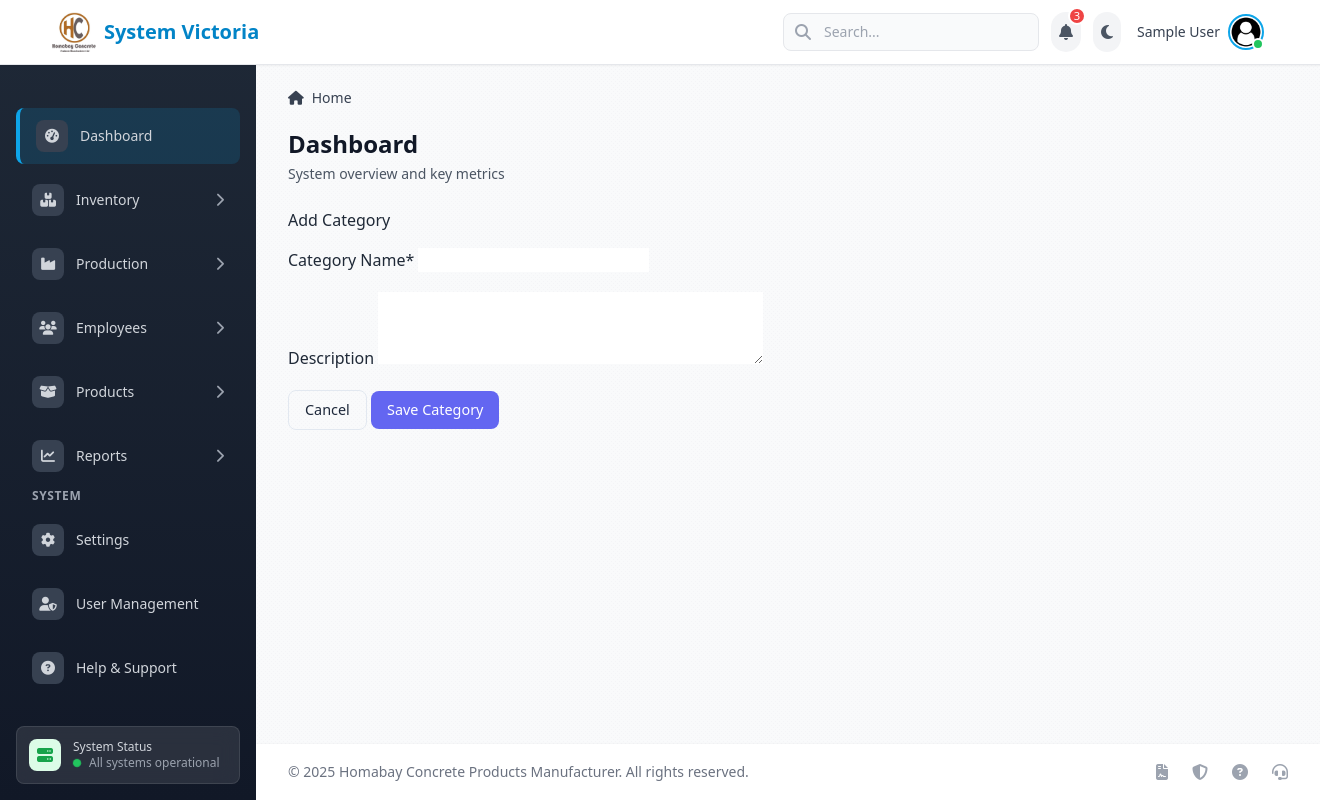
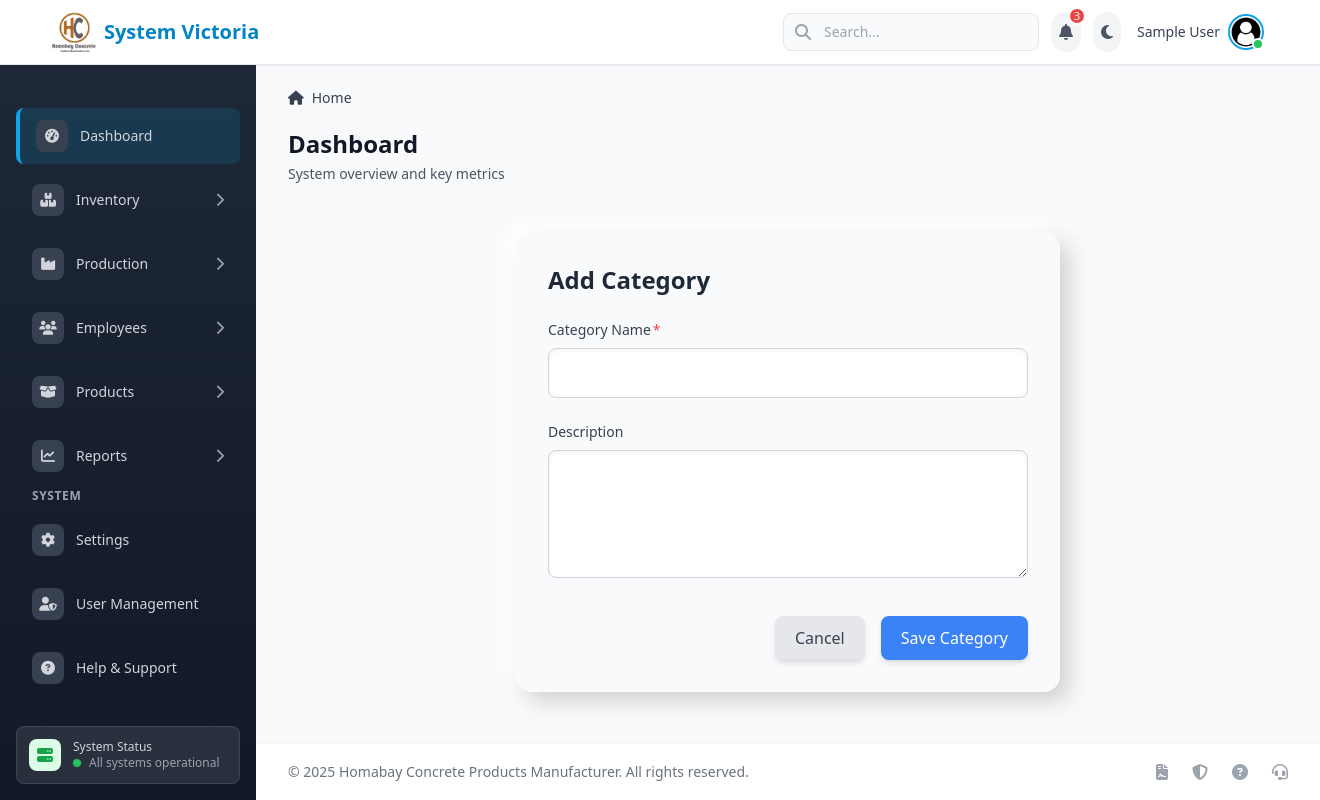
Before and after one commit to OchiengBrandon/system-victoria-hbcp, a Django app: page /victoria-management-system/inventory/categories/create/ in a window 1320 px wide; the page is wider, and only the part inside the window is pictured. Run offline with Django 5.2, Linux system fonts and the light colour scheme; the visitor is signed in with stand-in values (Sample User, id 1); some libraries are stand-ins or nearby versions.

Commit message:
Update category_form.html

```diff
--- a/templates/inventory/category_form.html
+++ b/templates/inventory/category_form.html
@@ -5,28 +5,68 @@
 {% endblock %}
 
 {% block content %}
-<div class="container">
-    <h1 class="my-4">{% if category %}Edit Category{% else %}Add Category{% endif %}</h1>
-    <form method="post">
+<div class="container mx-auto px-4 py-6 max-w-xl">
+  <div class="bg-gray-50 dark:bg-gray-800 rounded-2xl shadow-[10px_10px_20px_#d4d4d4,-10px_-10px_20px_#ffffff] dark:shadow-[10px_10px_20px_#1a1a1a,-10px_-10px_20px_#2a2a2a] p-8 transition-all duration-300">
+    <h1 class="text-2xl font-bold text-gray-800 dark:text-gray-100 mb-6">
+      {% if category %}Edit Category{% else %}Add Category{% endif %}
+    </h1>
+
+    <form method="post" class="space-y-6">
       {% csrf_token %}
-        <div class="form-group">
-            <label for="{{ form.name.id_for_label }}">Category Name*</label>
+
+      <div class="form-field">
+        <label for="{{ form.name.id_for_label }}" class="block text-sm font-medium text-gray-700 dark:text-gray-300 mb-2">
+          Category Name<span class="text-red-500 ml-0.5">*</span>
+        </label>
         {{ form.name }}
         {% if form.name.errors %}
-                <div class="text-danger">{{ form.name.errors }}</div>
+          <div class="text-red-500 text-xs mt-1">{{ form.name.errors }}</div>
         {% endif %}
       </div>
-        <div class="form-group">
-            <label for="{{ form.description.id_for_label }}">Description</label>
+
+      <div class="form-field">
+        <label for="{{ form.description.id_for_label }}" class="block text-sm font-medium text-gray-700 dark:text-gray-300 mb-2">
+          Description
+        </label>
         {{ form.description }}
         {% if form.description.errors %}
-                <div class="text-danger">{{ form.description.errors }}</div>
+          <div class="text-red-500 text-xs mt-1">{{ form.description.errors }}</div>
         {% endif %}
       </div>
-        <a href="{% url 'inventory:category_list' %}" class="btn btn-outline">Cancel</a>
-        <button type="submit" class="btn btn-primary">
+
+      <div class="flex justify-end space-x-4 mt-8 pt-2">
+        <a href="{% url 'inventory:category_list' %}"
+           class="px-5 py-2.5 bg-gray-200 dark:bg-gray-600 text-gray-700 dark:text-gray-200 rounded-lg hover:bg-gray-300 dark:hover:bg-gray-500 transition-all duration-300 focus:outline-none focus:ring-2 focus:ring-gray-400 focus:ring-opacity-50 shadow-md hover:shadow-lg">
+          Cancel
+        </a>
+        <button type="submit"
+                class="px-5 py-2.5 bg-blue-500 text-white rounded-lg hover:bg-blue-600 transition-all duration-300 focus:outline-none focus:ring-2 focus:ring-blue-500 focus:ring-opacity-50 shadow-md hover:shadow-lg">
           {% if category %}Update Category{% else %}Save Category{% endif %}
         </button>
+      </div>
     </form>
   </div>
+</div>
+
+<script>
+  document.addEventListener('DOMContentLoaded', () => {
+    // Style text input
+    const nameInput = document.querySelector('input[name="name"]');
+    if (nameInput) {
+      nameInput.classList.add('w-full', 'p-3', 'rounded-lg', 'border', 'border-gray-300',
+        'dark:border-gray-600', 'bg-white', 'dark:bg-gray-700', 'text-gray-700',
+        'dark:text-gray-200', 'focus:ring-2', 'focus:ring-blue-500', 'focus:border-transparent',
+        'shadow-inner', 'transition-all', 'duration-300');
+    }
+
+    // Style textarea
+    const descriptionTextarea = document.querySelector('textarea[name="description"]');
+    if (descriptionTextarea) {
+      descriptionTextarea.classList.add('w-full', 'p-3', 'rounded-lg', 'border', 'border-gray-300',
+        'dark:border-gray-600', 'bg-white', 'dark:bg-gray-700', 'text-gray-700',
+        'dark:text-gray-200', 'focus:ring-2', 'focus:ring-blue-500', 'focus:border-transparent',
+        'shadow-inner', 'transition-all', 'duration-300', 'h-32', 'resize-y');
+    }
+  });
+</script>
 {% endblock %}
```
Lines whose indentation alone changed are shown as unchanged.
